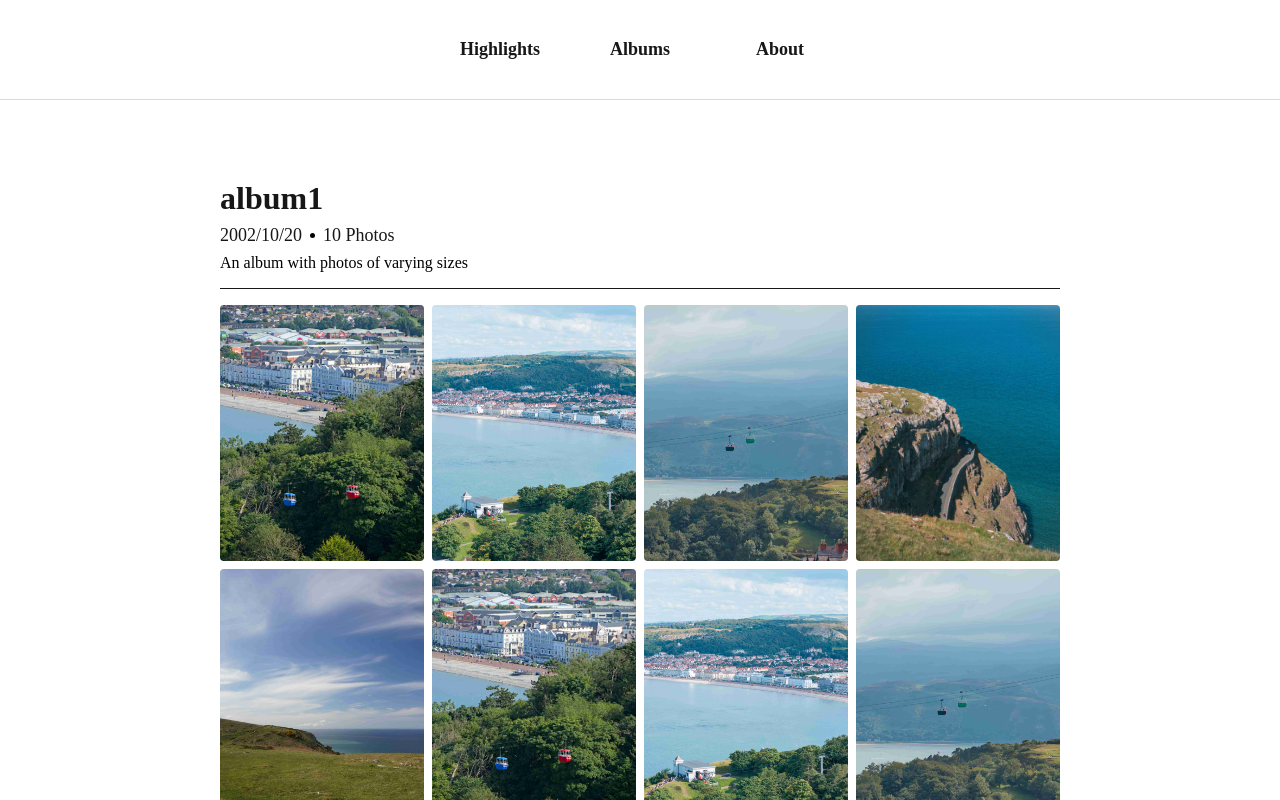
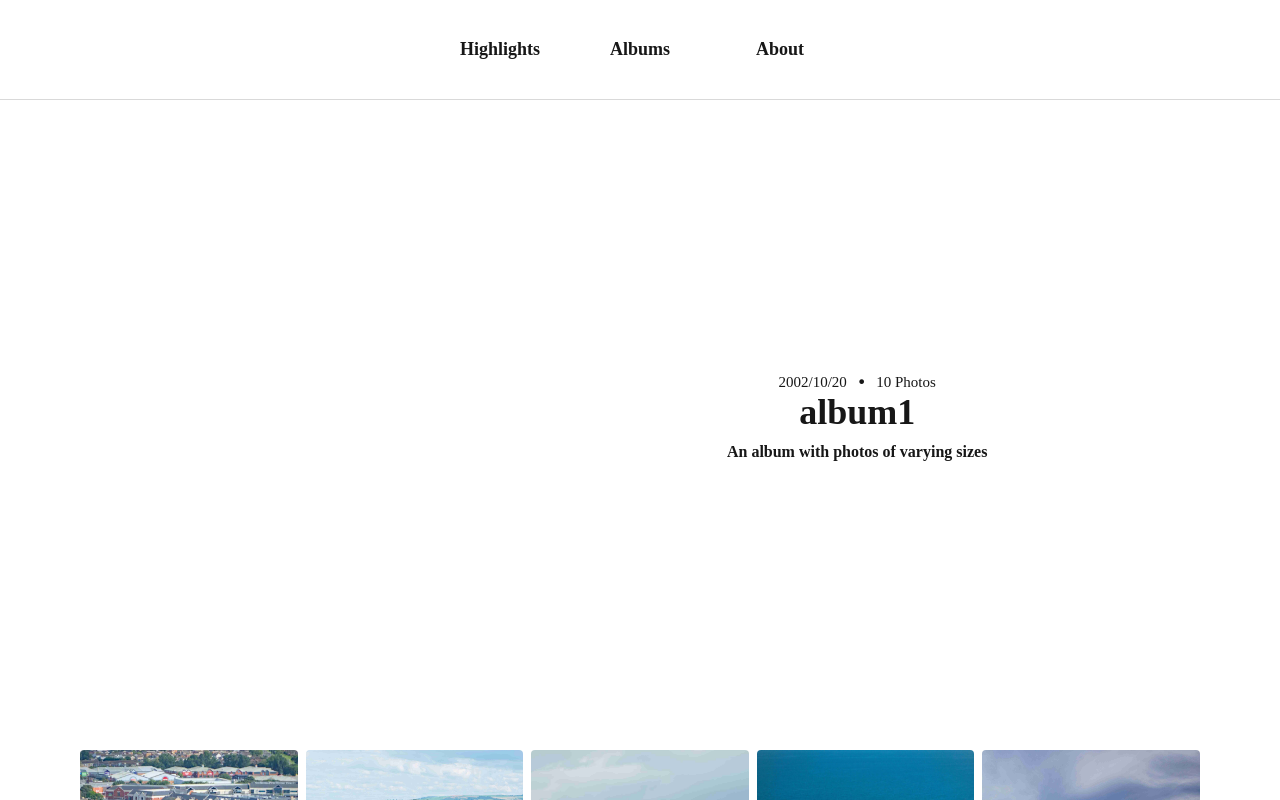
Before and after one commit to HaowenRong/aleidoscope, a Next.js app: page /albums in a window 1280 px wide. Shown: the top 800 px of the page. Built offline with nearby package versions, Linux system fonts and the light colour scheme.

Commit message:
updated layout of album page

```diff
--- a/src/components/AlbumHeader.js
+++ b/src/components/AlbumHeader.js
@@ -1,33 +1,33 @@
-import '../styles/pictureFrame.css'
-import '../styles/album.css'
-import '../styles/board.css'
 
-export default function AlbumHeader({ title, desc, date, numPhotos, textAlignment='left', underline=false}) {
-  let underlined = 'no-underline'
+import '../styles/albumHeader.css'
+import Image from 'next/image'
 
-  if (underline === true) {
-    underlined = 'underlined'
-  }
+export default function AlbumHeader({ title, desc, date, numPhotos, thumbnail }) {
+
 
   return (
-    <div className={`info-section ${underlined}`}>
-      <h1 className={`title ${textAlignment}`}>
-        {title}
-      </h1>
-      <div className={`album-data ${textAlignment}`}>
-        <p className='data'>
-          {date}
-        </p>
+    <div className={'album-header }'}>
+      <div className='album-info'>
+        <div className={'album-data'}>
+          <p className='data'>{date}</p>
+          <p className='separator'>·</p>
+          <p className='data'>{numPhotos} Photos</p>
+        </div>
+        <h1 className={'title'}>{title}</h1>
+        <p className={'desc'}>{desc}</p>
+      </div>
 
-        <div className='separator' />
-
-        <p className='data'>
-          {numPhotos} Photos
-        </p>
+      <div className='thumbnail'>
+        {thumbnail && (
+          <Image
+            src={thumbnail}
+            alt='a'
+            fill
+            style={{ objectFit: 'cover', objectPosition: 'center' }}
+            loading='lazy'
+          />
+        )}
       </div>
-      <p className={`desc ${textAlignment}`}>
-        {desc}
-      </p>
     </div>
   )
 }
--- a/src/components/highlightInfo.js
+++ b/src/components/highlightInfo.js
@@ -4,9 +4,9 @@ export default function HighlightInfo({ title, desc, date, numPhotos }) {
   return (
     <div className={'info-section }'}>
       <div className={'album-data'}>
-        <p className='data'>{date}</p>
+        <p>{date}</p>
         <p className='separator'>·</p>
-        <p className='data'>{numPhotos} Photos</p>
+        <p>{numPhotos} Photos</p>
       </div>
 
       <h1 className={'title'}>{title}</h1>
--- /dev/null
+++ b/src/styles/albumHeader.css
@@ -0,0 +1,63 @@
+.album-header {
+  display: flex;
+  flex-direction: row-reverse;
+  align-items: center;
+  justify-content: center;
+  gap: 10px;
+  width: 100%;
+  padding: 25px;
+  box-sizing: border-box;
+  margin-bottom: 80px;
+}
+
+.album-header .album-info {
+  display: flex;
+  flex-direction: column;
+  align-items: center;
+  justify-content: center;
+  width: 70%;
+} .album-header .album-info .album-data {
+  display: flex;
+  gap: 8px;
+  font-size: 15px;
+} .album-header .album-info .album-data .separator {
+  all: unset;
+  display: flex;
+  align-items: start;
+  font-size: 40px;
+  line-height: 0.39;
+} .album-header .album-info .title {
+  font-size: 36px;
+  font-weight: 800;
+  margin-bottom: 10px;
+} .album-header .album-info .desc {
+  font-size: 16px;
+  font-weight: 600;
+}
+
+.album-header .thumbnail {
+  position: relative;
+  aspect-ratio: 1 / 1;
+  width: 500px;
+  height: 500px;
+  width: min(500px, 100%);
+  height: min(500px, 100%);
+  border-radius: 1000px;
+  overflow: hidden;
+}
+
+@media (max-width: 768px) {
+  .album-header {
+    flex-direction: column;
+    gap: 30px;
+    padding: 0;
+    padding-top: 50px;
+    margin-bottom: 30px;
+  } .album-header .album-info {
+    width: 100%;
+  }
+
+  .album-header .thumbnail {
+    width: 70%;
+  }
+}
--- a/src/styles/globals.css
+++ b/src/styles/globals.css
@@ -38,7 +38,7 @@ body {
 .content {
   padding: 80px;
   box-sizing: border-box;
-  max-width: 1000px;
+  max-width: 1400px;
   width: 100%;
 }
 
@@ -67,5 +67,6 @@ a {
 
   .content {
     padding: 15px;
+    padding-top: 80px;
   }
 }
```
Also changed, not shown: src/components/highlight.js (indentation only).
